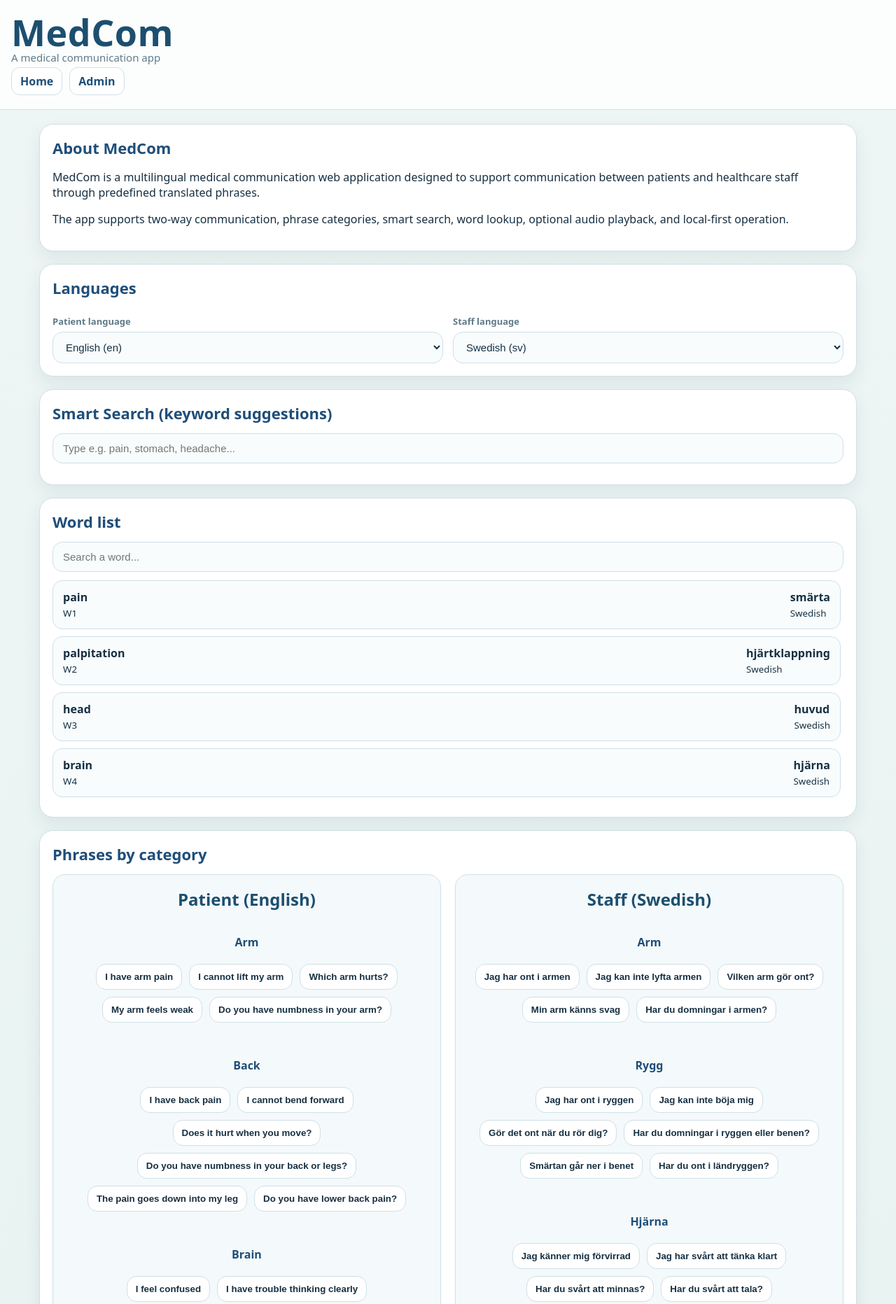
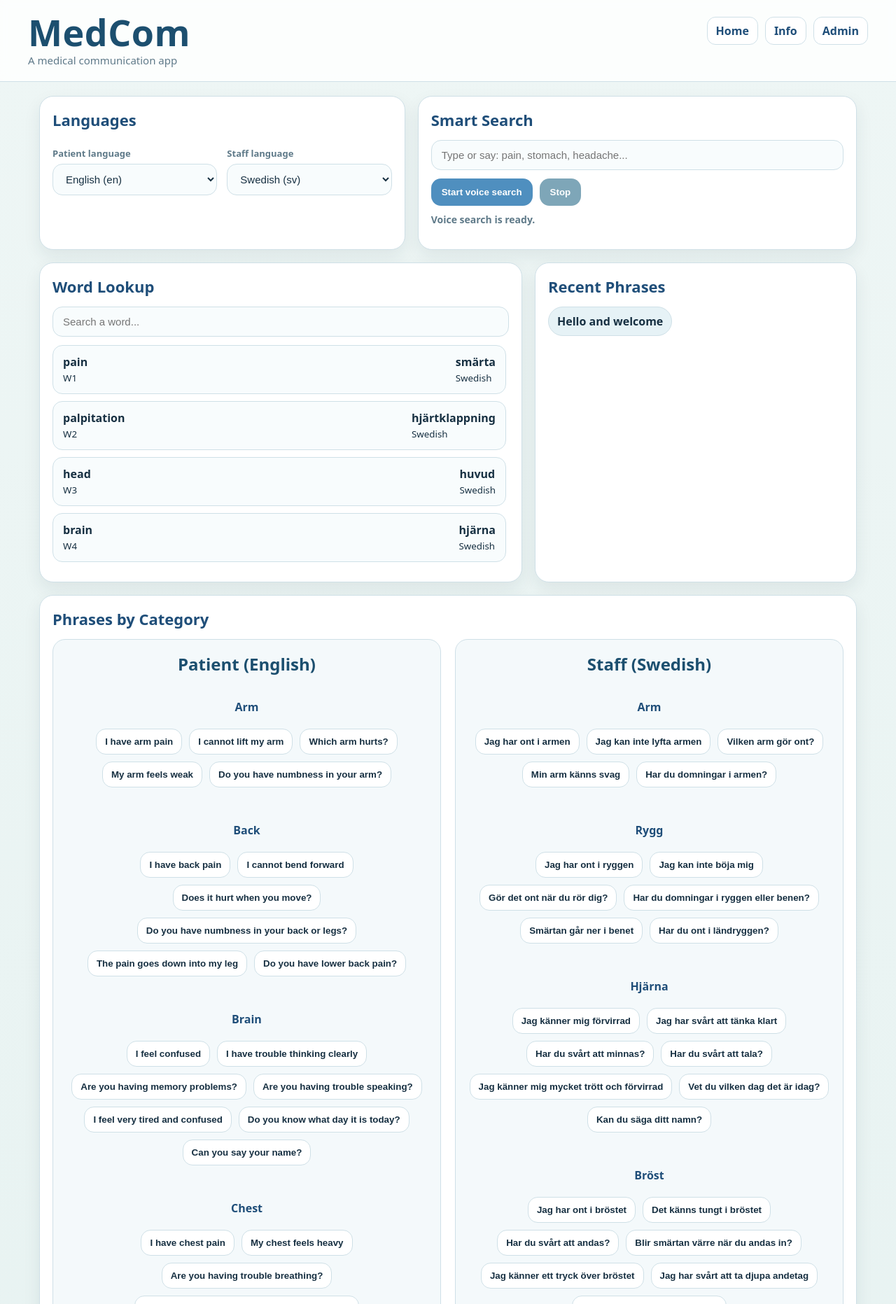
Before and after one commit to maanuueellaa/MedCom, a Flask app: page / in a window 1280 px wide. Shown: the top 1863 px of the page at 70% size. Run offline with Flask 3, Linux system fonts and the light colour scheme.

Commit message:
Slutversion

```diff
--- a/MedCom/templates/index.html
+++ b/MedCom/templates/index.html
@@ -12,31 +12,29 @@
 </head>
 
 <body>
-  <!-- Header and navigation -->
+  <!-- Main header and top navigation -->
   <header class="header">
+    <div class="header-inner">
+      <div class="brand-block">
         <h1>MedCom</h1>
         <p class="subtitle">A medical communication app</p>
+      </div>
+
       <nav class="topnav">
         <a href="{{ url_for('index') }}">Home</a>
+        <a href="{{ url_for('info') }}">Info</a>
         <a href="{{ url_for('admin_login') }}">Admin</a>
       </nav>
+    </div>
   </header>
 
   <main class="container">
-    <section class="card about-card">
-      <h2>About MedCom</h2>
-      <p>
-        MedCom is a multilingual medical communication web application designed to support
-        communication between patients and healthcare staff through predefined translated phrases.
-      </p>
-      <p>
-        The app supports two-way communication, phrase categories, smart search, word lookup,
-        optional audio playback, and local-first operation.
-      </p>
-    </section>
-
+    <!-- Top control area:
+         language selection and smart search are placed first
+         because they are common entry points into the app -->
+    <section class="top-dashboard">
       <!-- Language selection -->
-    <section class="card">
+      <section class="card compact-card">
         <h2>Languages</h2>
         <div class="grid-2">
           <div>
@@ -50,32 +48,59 @@
         </div>
       </section>
 
-    <section class="card">
-      <h2>Smart Search (keyword suggestions)</h2>
-      <input id="smartSearch" class="input" placeholder="Type e.g. pain, stomach, headache..." />
+      <!-- Smart search with optional voice input -->
+      <section class="card compact-card">
+        <h2>Smart Search</h2>
+        <input
+          id="smartSearch"
+          class="input"
+          placeholder="Type or say: pain, stomach, headache..."
+        />
+
+        <div class="voice-controls">
+          <button id="startVoiceSearch" class="btn" type="button">Start voice search</button>
+          <button id="stopVoiceSearch" class="btn btn-secondary" type="button">Stop</button>
+        </div>
+
+        <div id="voiceStatus" class="voice-status"></div>
         <div id="suggestions" class="chips"></div>
       </section>
+    </section>
 
-    <section class="card">
-      <h2>Word list</h2>
+    <!-- Middle support area:
+         word lookup and recent phrases are shown side by side
+         to reduce vertical scrolling -->
+    <section class="support-grid">
+      <section class="card compact-card">
+        <h2>Word Lookup</h2>
         <input id="wordSearch" class="input" placeholder="Search a word..." />
         <div id="wordResults" class="word-results"></div>
       </section>
 
-    <!-- Phrase categories -->
+      <section class="card compact-card">
+        <h2>Recent Phrases</h2>
+        <div id="recent" class="chips"></div>
+      </section>
+    </section>
+
+    <!-- Phrase library:
+         this remains one of the main interaction areas -->
     <section class="card">
-      <h2>Phrases by category</h2>
+      <h2>Phrases by Category</h2>
       <div id="categories"></div>
     </section>
 
-    <!-- Translation display and audio playback -->
+    <!-- Translation output:
+         shows the currently selected phrase in both languages -->
     <section class="card">
       <h2>Translations</h2>
+
       <div class="grid-2">
         <div>
           <div class="label">Patient output</div>
           <div id="patientText" class="output"></div>
         </div>
+
         <div>
           <div class="label">Staff output</div>
           <div id="staffText" class="output"></div>
@@ -90,13 +115,7 @@
     </section>
   </main>
 
-  <!-- Recent phrases shown separately for visual emphasis -->
-  <section class="card recent-standalone">
-    <h2>Recent phrases</h2>
-    <div id="recent" class="chips"></div>
-  </section>
-
-  <!-- Data passed from Flask to JavaScript -->
+  <!-- Pass backend data to JavaScript -->
   <script>
     window.MEDCOM_DATA = {
       languages: {{ languages | tojson }},
@@ -104,6 +123,8 @@
       words: {{ words | tojson }}
     };
   </script>
+
+  <!-- Main frontend logic -->
   <script src="{{ url_for('static', filename='js/app.js') }}"></script>
 </body>
 </html>
```
Lines whose indentation alone changed are shown as unchanged.
